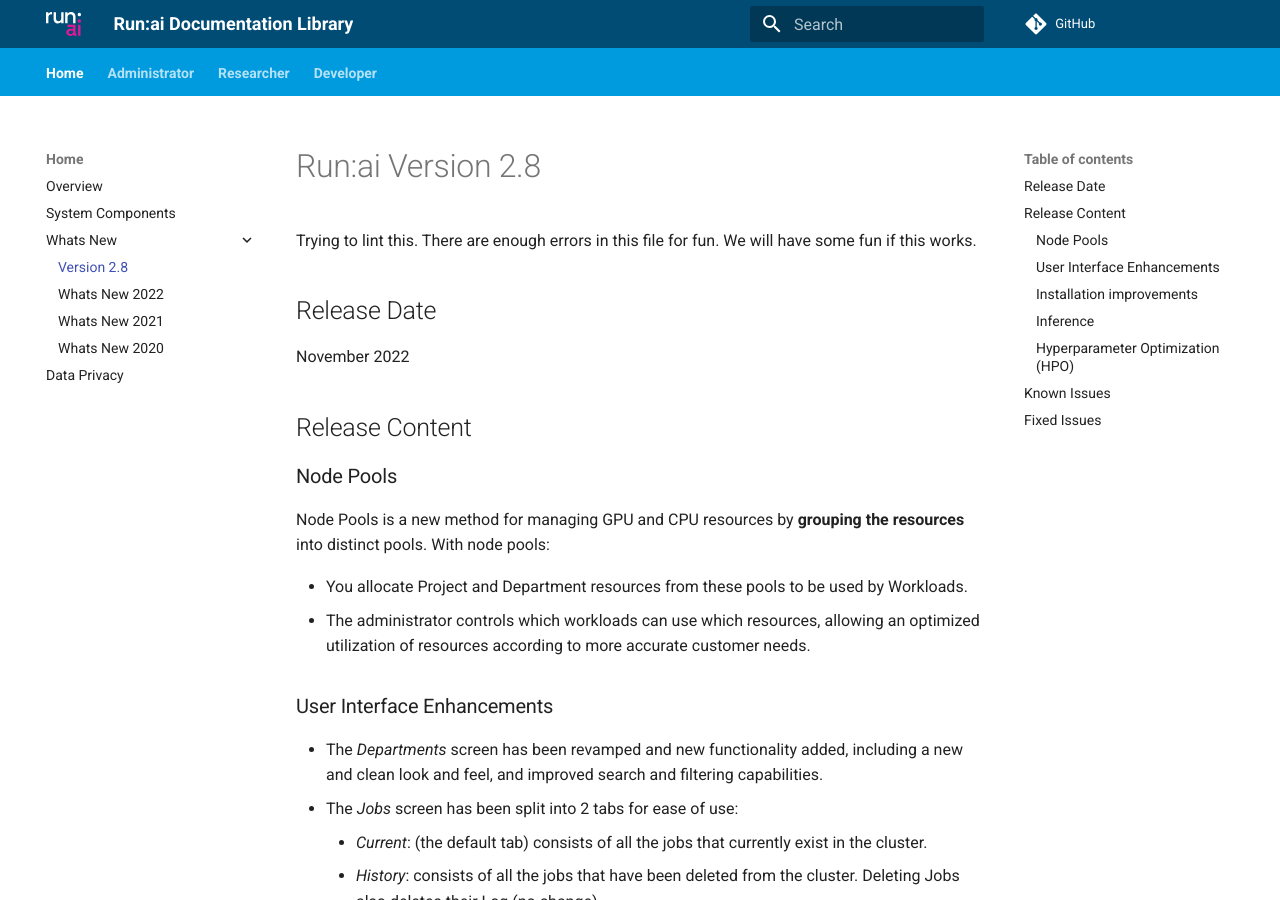
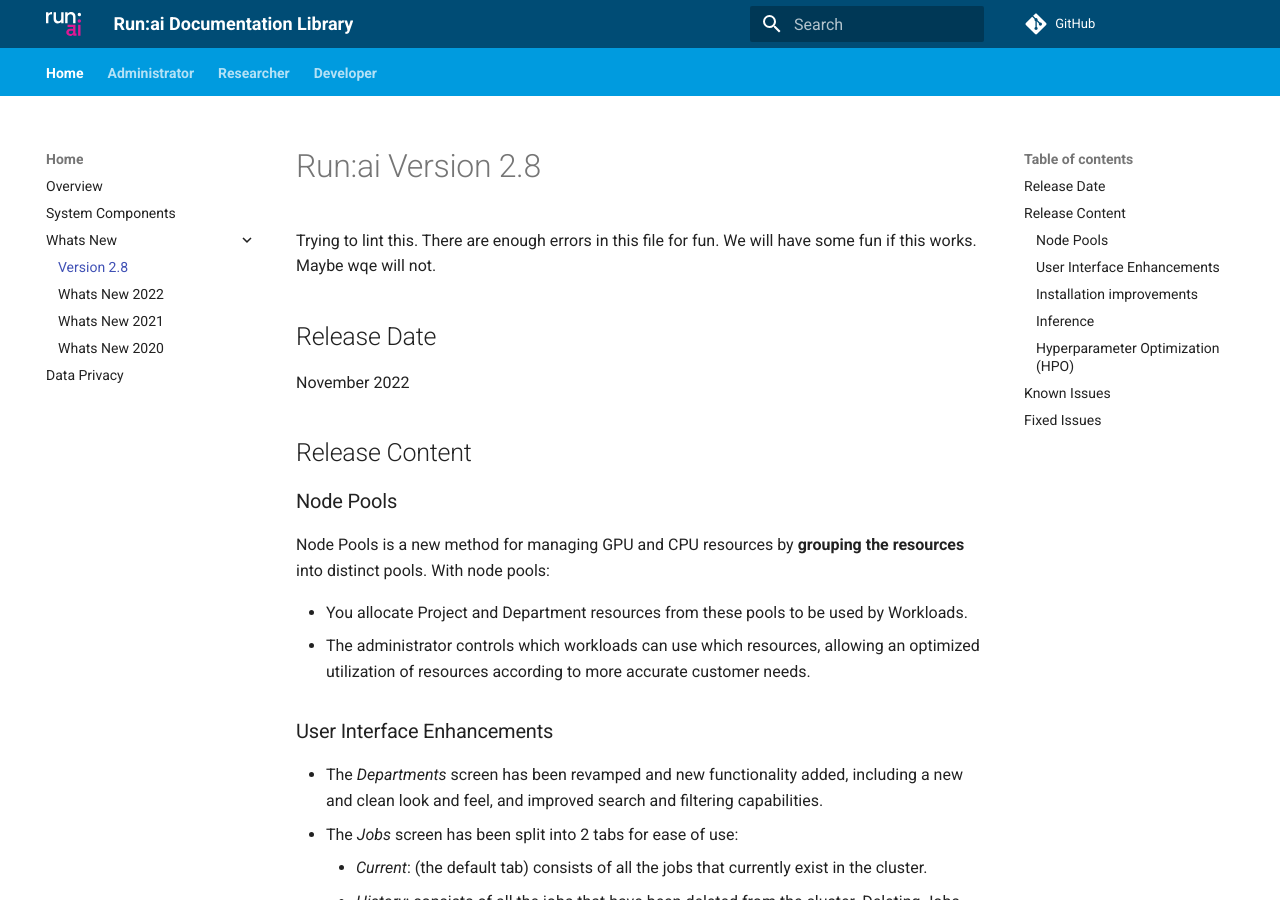
Before and after one commit to jasonnovichRunAI/gh-pages-test, an MkDocs documentation site: the page built from docs/home/whats-new-2-8.md, in a window 1280 px wide and 900 px high. Built offline with MkDocs 1.6.1 and Material for MkDocs 9.7.7, drawn with Linux system fonts in a browser that asks for light colours; comment, search, counter and statistics services are not loaded; the version menu is left out.

Commit message:
pr linting test #17

```diff
--- a/docs/home/whats-new-2-8.md
+++ b/docs/home/whats-new-2-8.md
@@ -3,6 +3,7 @@
 Trying to lint this.
 There are enough errors in this file for fun.
 We will have some fun if this works.
+Maybe wqe will not.
 
 ## Release Date
  November 2022
```
